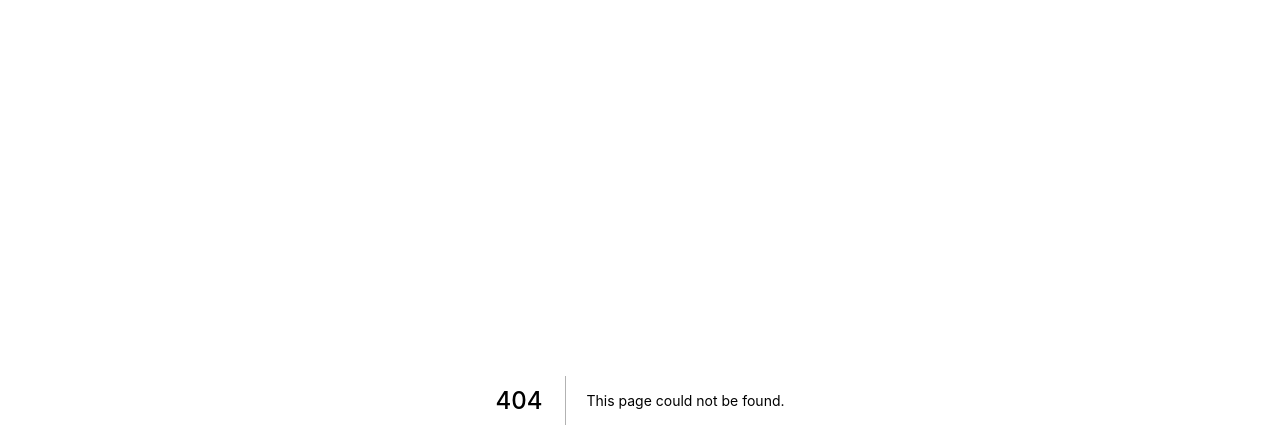
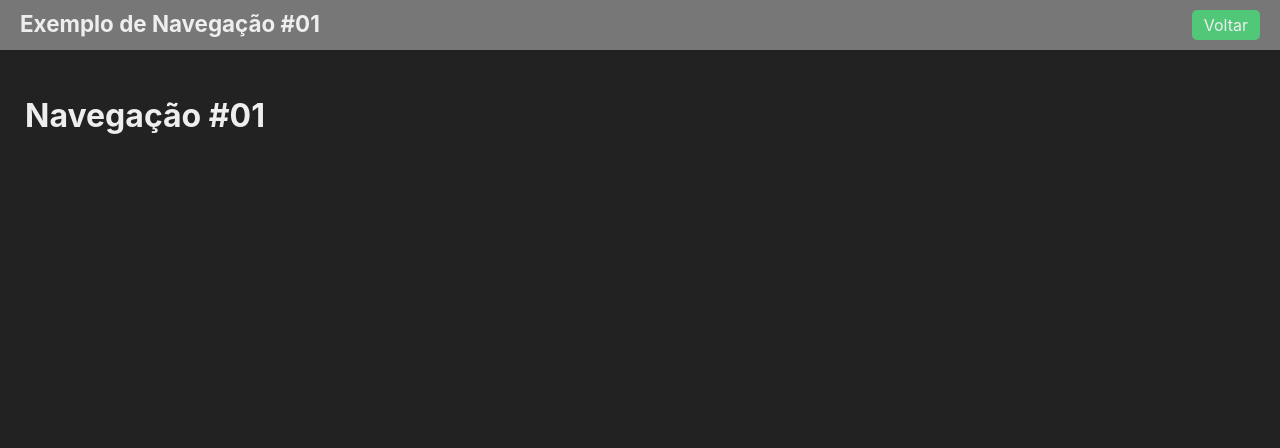
Before and after one commit to jpvieirah/React-Projeto-Cadastro, a Next.js app in the folder fundamentos/: page /navigator in a window 1280 px wide. Before the commit this address had no page. Shown: the top 448 px of the page. Built offline with nearby package versions, Linux system fonts and the light colour scheme.

Commit message:
Navegação Simples

```diff
--- a/fundamentos/src/pages/index.jsx
+++ b/fundamentos/src/pages/index.jsx
@@ -12,6 +12,7 @@ export default function Home() {
             <Navigator text="estiloso" destiny="/estiloso"/>
             <Navigator text="exemplo" destiny="/exemplo" collor="green"/>
             <Navigator text="jsx" destiny="/jsx"/>
+            <Navigator text="Navegação #01" destiny="/navigator" collor="green" />
         </div>
     )
 }
--- /dev/null
+++ b/fundamentos/src/pages/navigator/index.jsx
@@ -0,0 +1,9 @@
+import Layout from "../../components/Layout";
+
+export default function Navigator() {
+    return (
+        <Layout title="Exemplo de Navegação #01" >
+            <h1>Navegação #01</h1>
+        </Layout>
+    )
+}
--- a/fundamentos/src/styles/Navigator.module.css
+++ b/fundamentos/src/styles/Navigator.module.css
@@ -3,5 +3,6 @@
     color: #f0f0f0;
     margin: 10px;
     border-radius: 8px;
+    cursor: pointer;
 
 }
```
